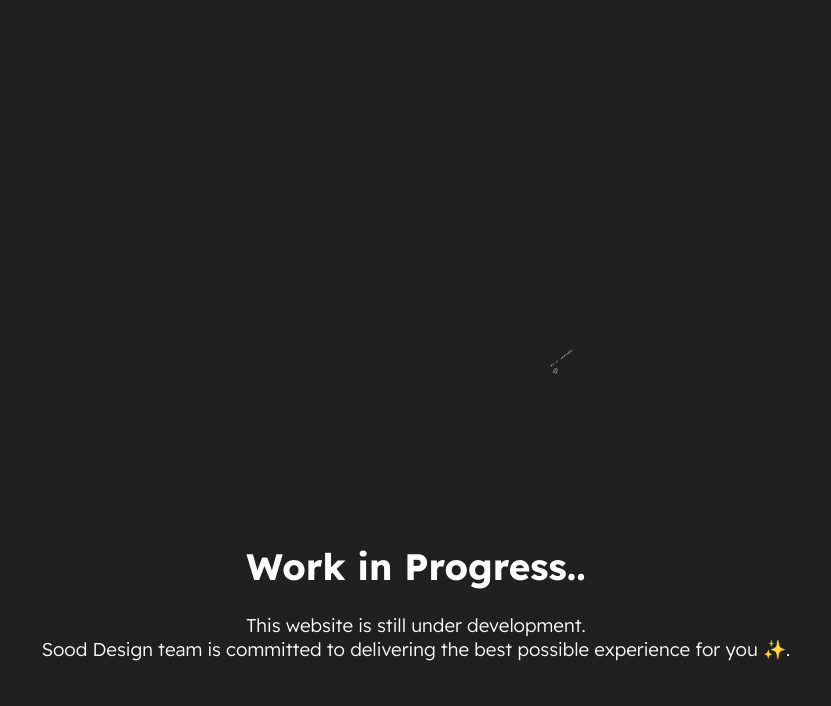
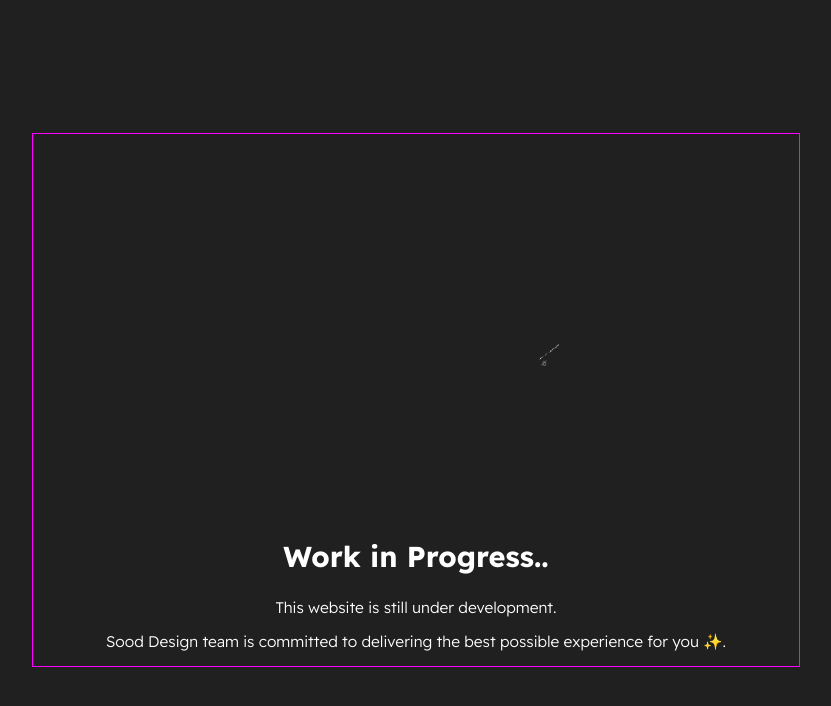
Before and after one commit to asrdo/sood, a plain HTML site: page src/index.html in a window 1280 px wide. Shown: the whole page, without its empty margins (224-1055 px from the left). Drawn offline with Linux system fonts and the light colour scheme.

Commit message:
Adjusted some sizing in styles.css

```diff
--- a/src/css/styles.css
+++ b/src/css/styles.css
@@ -22,8 +22,9 @@
 
 img {
     max-width: 100%;
-    min-width: 50%;
+    min-width: 250px;
     height: auto;
+    padding: 1em;
 }
 
 main {
@@ -38,7 +39,7 @@
 ================*/
 
 h1 {
-    font-size: clamp(1.8rem, calc(1vw + 1.5rem), 3rem);
+    font-size: clamp(1.4rem, calc(1vw + 1rem), 3rem);
     font-weight: 800;
     margin-bottom: 1.5rem;
 }
@@ -52,8 +53,10 @@
 
 p {
     text-align: center;
-    font-size: clamp(0.8rem, calc(0.2vw + 1rem), 2rem);
+    font-size: clamp(0.8rem, calc(0.2vw + 0.8rem), 2rem);
     font-weight: 300;
+
+    margin-bottom: 1em;
 }
 
 
@@ -67,9 +70,10 @@
 
 .container {
     max-width: 60%;
-    min-width: 40%;
+    width: 100vw;
     margin: 0 auto;
 
     color: white;
     text-align: center;
+    border: 1px magenta solid;
 }
```
